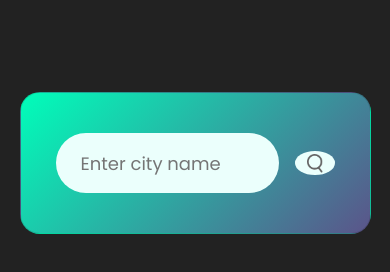
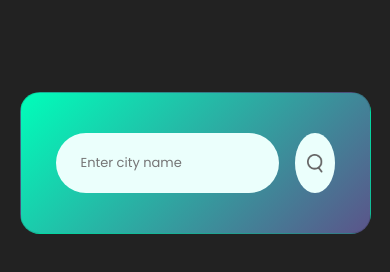
Before and after one commit to Sehrish-Saddique/weather, a plain HTML site: page index.html in a window 390 px wide. Shown: the part 64-336 px from the top of the page. Drawn offline with nearby package versions, Linux system fonts and the light colour scheme.

Commit message:
Update style.css

```diff
--- a/style.css
+++ b/style.css
@@ -162,11 +162,9 @@ cursor: pointer;
  @media (max-width:500px) {
     .search input{
       max-width:80%;
+      font-size:small;
      }
-     .search button{
-        width:50%;
-        height:50%;
-     }
+
 
  }
 
```
